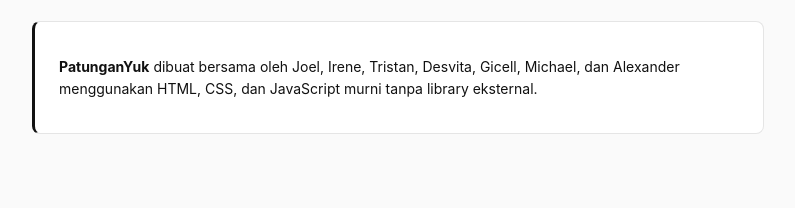
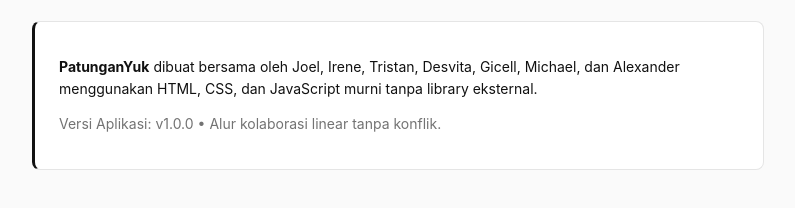
Before and after one commit to Mr-KomodoDragon/Patungan-Yuk, a plain HTML site: page tentang.html in a window 1280 px wide. Shown: the part 186-394 px from the top of the page, without its empty margins (242-1037 px from the left). Drawn offline with Linux system fonts and the light colour scheme.

Commit message:
Menambahkan keterangan versi aplikasi di halaman tentang.html

```diff
--- a/tentang.html
+++ b/tentang.html
@@ -24,7 +24,8 @@
       <p><strong>PatunganYuk</strong> dibuat bersama oleh Joel, Irene, Tristan,
 Desvita, Gicell, Michael, dan Alexander menggunakan HTML, CSS, dan JavaScript
 murni tanpa library eksternal.</p>
-    </section>
+ <p class="muted">Versi Aplikasi: v1.0.0 • Alur kolaborasi linear tanpa konflik.</p>
+</section>
   </main>
 </body>
 </html>
```
